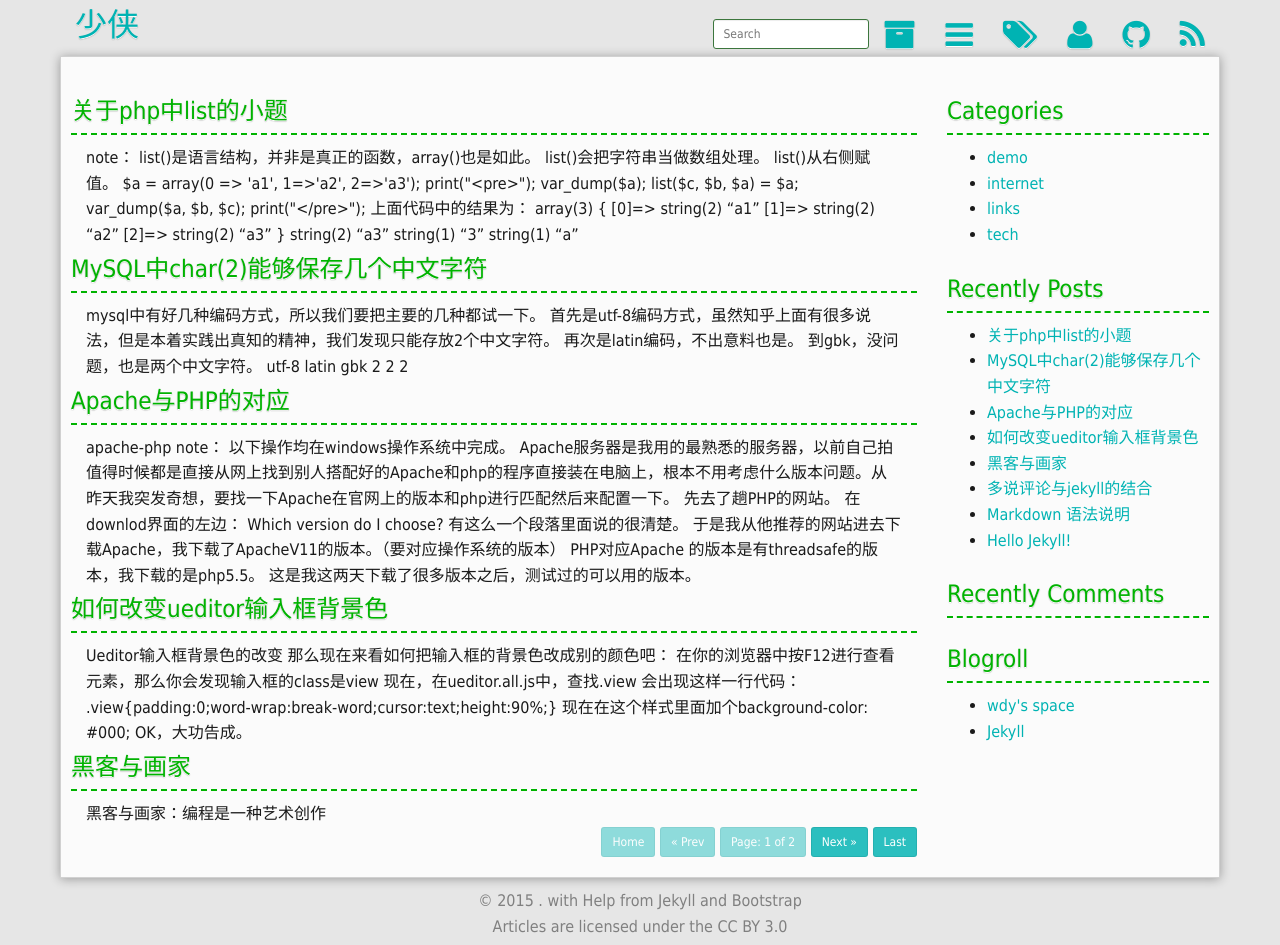
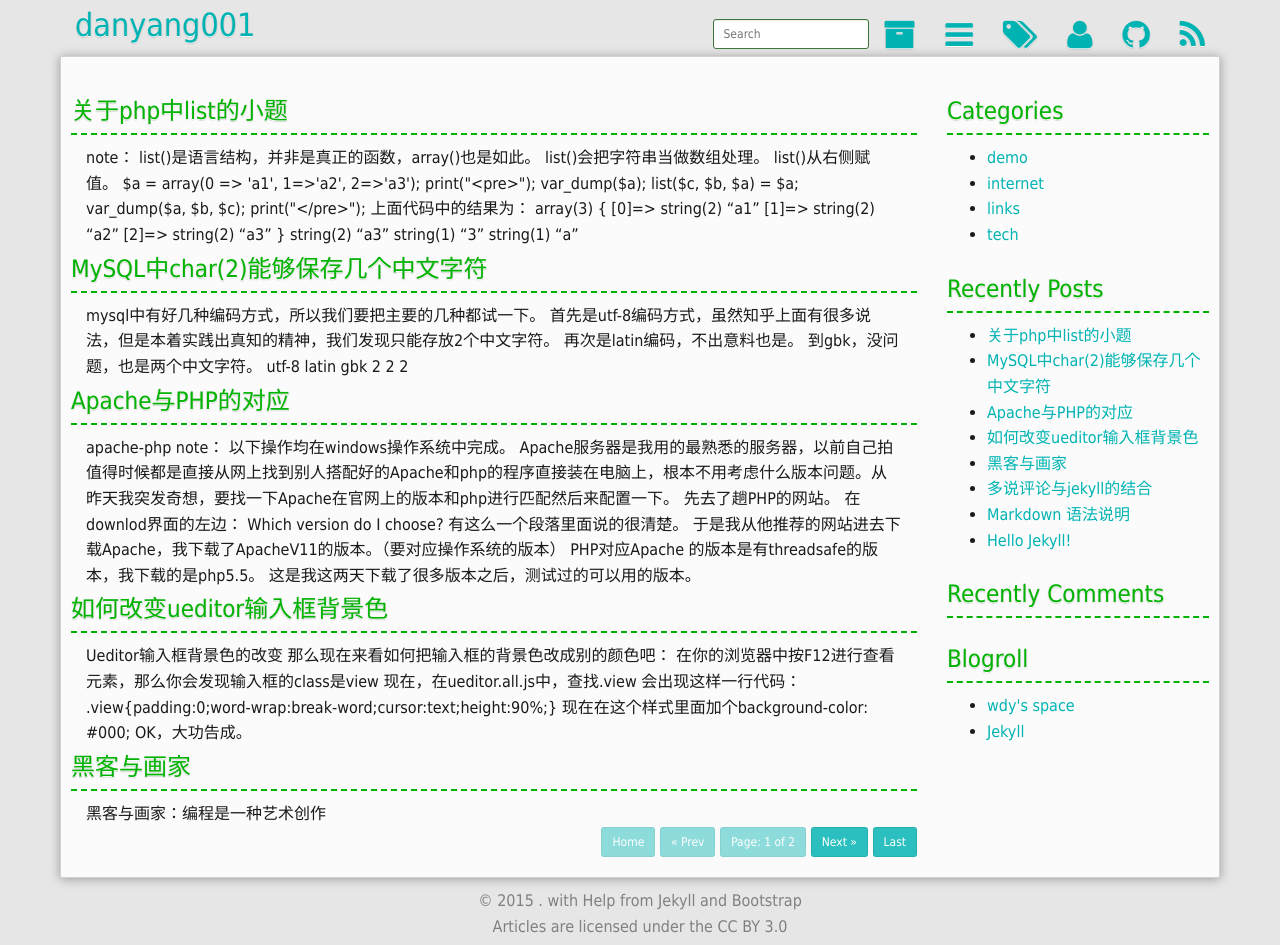
Before and after one commit to tgist/tgist.github.io, a Jekyll site: the page built from index.html, in a window 1280 px wide. Built offline with Jekyll 4.4.1, drawn with Linux system fonts in a browser that asks for light colours; Markdown is read by kramdown in place of the engine named in the settings; the list of posts is cut into pages by our own code; comment, search, counter and statistics services are not loaded.

Commit message:
Update _config.yml

```diff
--- a/_config.yml
+++ b/_config.yml
@@ -1,5 +1,5 @@
 # Site settings
-title: "少侠"
+title: "danyang001"
 url: "wdy1184.com"
 highlighter: pygments
 paginate: 5
```
